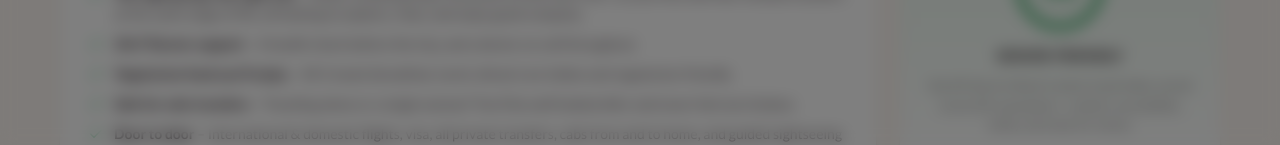
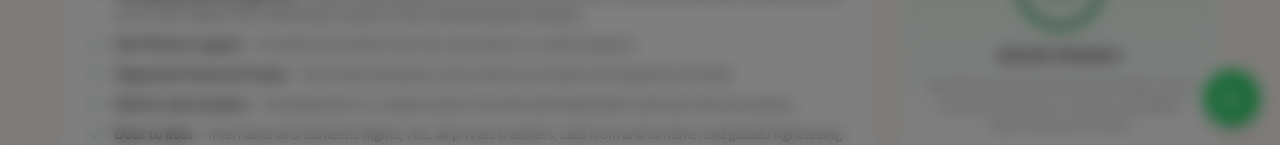
Before and after one commit to marzitech/rahgeer-fe, a Next.js app: page /packages/kashmir in a window 1280 px wide. Shown: the part 654-799 px from the top of the page. Built offline with nearby package versions, Linux system fonts and the light colour scheme; no server answers.

Commit message:
Add floating WhatsApp chat button
Fixed bottom-right button on all website pages linking to the Marzi
WhatsApp chat (+91 87922 37778). Hidden inside the app WebView, same
as the callback popup.

```diff
--- a/app/layout.tsx
+++ b/app/layout.tsx
@@ -5,6 +5,7 @@ import { AttributionCapture } from "@/components/AttributionCapture";
 import { CallbackPopup } from "@/components/CallbackPopup";
 import { HashScroll } from "@/components/HashScroll";
 import { NavDepthTracker } from "@/components/NavDepthTracker";
+import { WhatsAppFloat } from "@/components/WhatsAppFloat";
 import { isAppWebView } from "@/lib/app-webview";
 import "./globals.css";
 
@@ -65,6 +66,9 @@ export default async function RootLayout({ children }: LayoutProps<"/">) {
         {/* Timed lead-capture popup — website only; app users are
             already reachable, no popup inside the WebView. */}
         {!isApp && <CallbackPopup />}
+        {/* Floating WhatsApp chat — website only, same reasoning as the
+            popup: app users already have in-app channels. */}
+        {!isApp && <WhatsAppFloat />}
       </body>
     </html>
   );
--- /dev/null
+++ b/components/WhatsAppFloat.tsx
@@ -0,0 +1,30 @@
+/**
+ * WhatsAppFloat — floating chat button pinned to the bottom-right corner,
+ * opening a WhatsApp chat with the Marzi team. Plain anchor (no client
+ * state), so it stays a server component.
+ *
+ * Inline SVG because lucide-react ships no brand icons.
+ */
+
+const WHATSAPP_URL = "https://wa.me/918792237778";
+
+export function WhatsAppFloat() {
+  return (
+    <a
+      href={WHATSAPP_URL}
+      target="_blank"
+      rel="noopener noreferrer"
+      aria-label="Chat with us on WhatsApp"
+      className="fixed right-5 z-[110] flex size-14 items-center justify-center rounded-full bg-[#25d366] text-white shadow-lg transition-transform hover:scale-105 bottom-[calc(1.25rem+env(safe-area-inset-bottom))]"
+    >
+      <svg
+        viewBox="0 0 24 24"
+        fill="currentColor"
+        aria-hidden="true"
+        className="h-7 w-7"
+      >
+        <path d="M12.04 2c-5.46 0-9.91 4.45-9.91 9.91 0 1.75.46 3.45 1.32 4.95L2.05 22l5.25-1.38a9.87 9.87 0 0 0 4.74 1.21c5.46 0 9.91-4.45 9.91-9.91 0-2.65-1.03-5.14-2.9-7.01A9.82 9.82 0 0 0 12.04 2Zm0 18.15a8.2 8.2 0 0 1-4.19-1.15l-.3-.18-3.12.82.83-3.04-.2-.31a8.2 8.2 0 0 1-1.26-4.38c0-4.54 3.7-8.24 8.24-8.24 2.2 0 4.27.86 5.82 2.42a8.18 8.18 0 0 1 2.41 5.83c0 4.54-3.7 8.23-8.23 8.23Zm4.52-6.16c-.25-.12-1.47-.72-1.69-.81-.23-.08-.39-.12-.56.13-.16.24-.64.8-.78.97-.15.16-.29.18-.53.06-.25-.12-1.05-.39-1.99-1.23-.74-.66-1.23-1.47-1.38-1.72-.14-.25-.01-.38.11-.51.11-.11.25-.29.37-.43.12-.14.16-.25.25-.41.08-.17.04-.31-.02-.43-.06-.12-.56-1.34-.76-1.84-.2-.48-.41-.42-.56-.43h-.48c-.16 0-.43.06-.66.31-.22.25-.86.85-.86 2.07 0 1.22.89 2.4 1.01 2.56.13.17 1.75 2.67 4.23 3.74.59.26 1.05.41 1.41.52.59.19 1.13.16 1.56.1.47-.07 1.47-.6 1.67-1.18.21-.58.21-1.07.15-1.18-.07-.1-.23-.16-.48-.27Z" />
+      </svg>
+    </a>
+  );
+}
```
